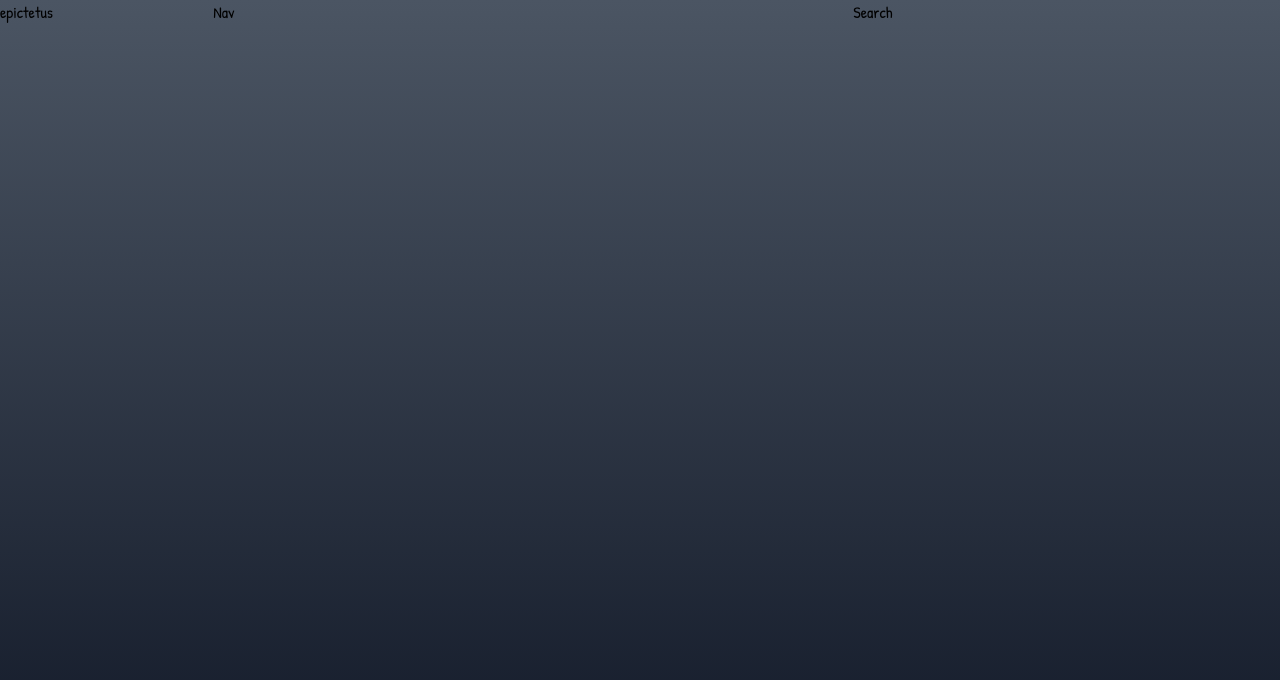
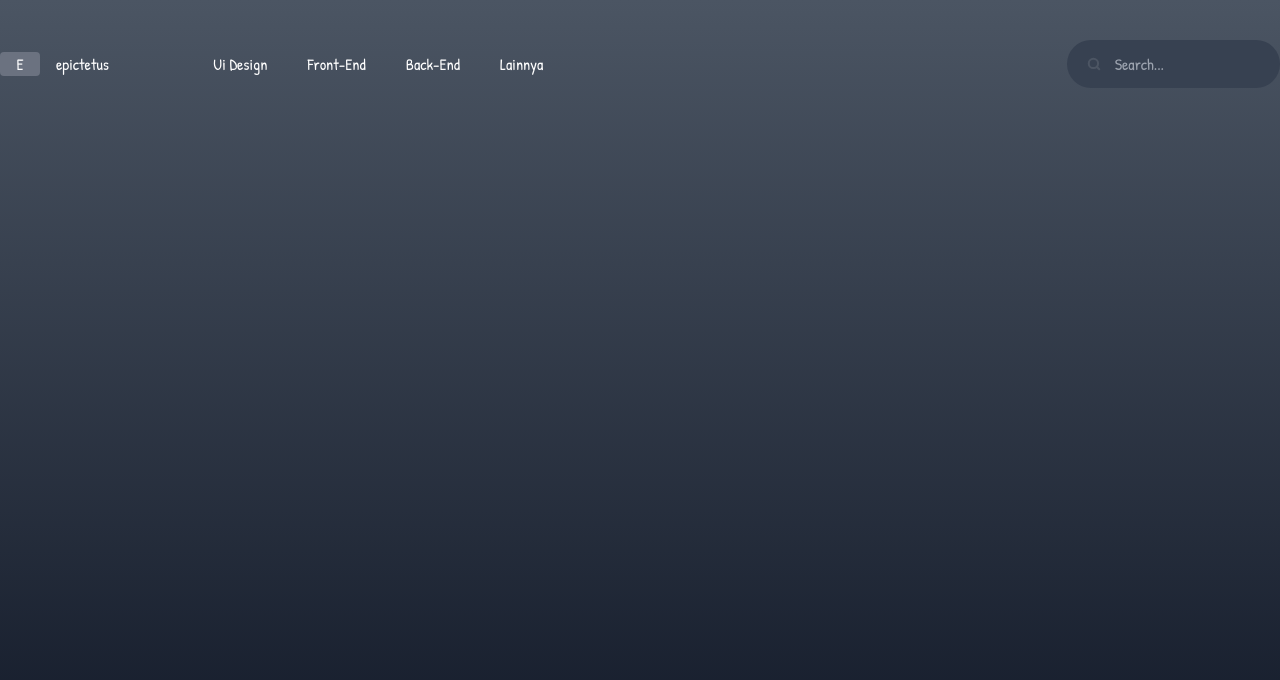
Before and after one commit to muhreynaldii/epictetus, a Next.js app: page / in a window 1280 px wide. Shown: the top 680 px of the page. Built offline with nearby package versions, Linux system fonts and the light colour scheme.

Commit message:
add navbar

```diff
--- a/pages/index.js
+++ b/pages/index.js
@@ -5,13 +5,25 @@ import styles from "../styles/Home.module.css";
 export default function Home() {
   return (
     <>
-      <div className="min-h-screen bg-gradient-to-b from-gray-600 to-gray-900 font-sans">
-        <nav>
+      <div className="min-h-screen bg-gradient-to-b from-gray-600 to-gray-900 font-sans text-white">
+        <nav className="py-10">
           <div className="container mx-auto">
-            <div className="flex">
-              <div className="w-2/12">epictetus</div>
-              <div className="w-6/12">Nav</div>
-              <div className="w-4/12">Search</div>
+            <div className="flex items-center">
+              <div className="w-2/12 flex items-center">
+                <div className="w-10 bg-gray-500 rounded flex items-center justify-center mr-4 shadow-2xl">E</div>
+                epictetus
+              </div>
+              <div className="w-8/12">
+                <ul className="space-x-10 flex items-center">
+                  <li><a href="" className="hover:underline">Ui Design</a></li>
+                  <li><a href="" className="hover:underline">Front-End</a></li>
+                  <li><a href="" className="hover:underline">Back-End</a></li>
+                  <li><a href="" className="hover:underline">Lainnya</a></li>
+                </ul>
+              </div>
+              <div className="w-2/12">
+                <input className="bg-gray-700 py-3 px-6 w-full rounded-full bg-search pl-12" placeholder="Search..."/>
+              </div>
             </div>
           </div>
         </nav>
```
Also changed, not shown: tailwind.config.js (+14 -1 lines).
